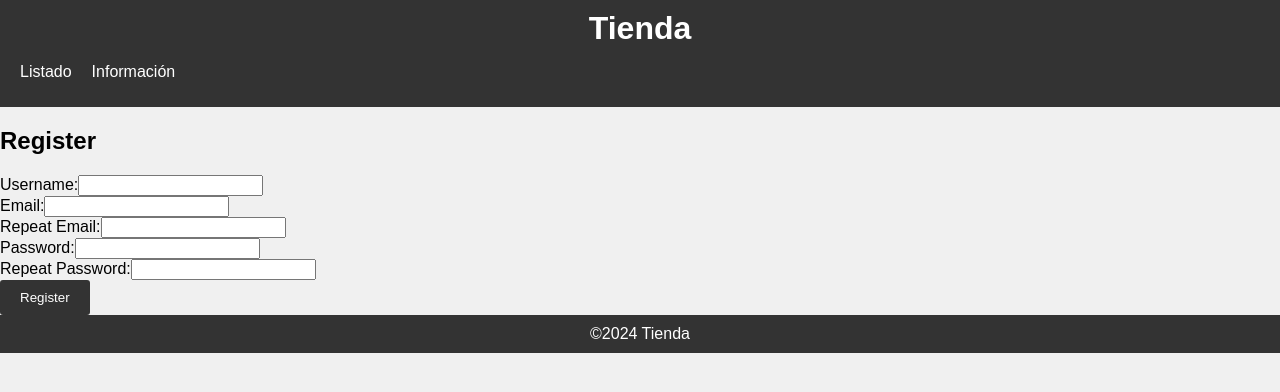
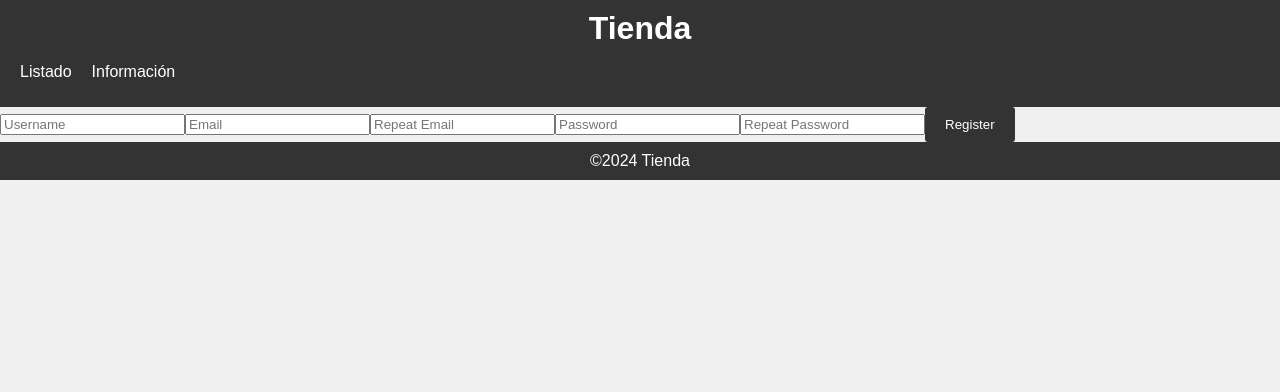
Before and after one commit to AsterisCrack/movies_web_frontend, a React (Vite) app in the folder moviesReact/: page /register in a window 1280 px wide. Shown: the top 392 px of the page. Built offline with nearby package versions, Linux system fonts and the light colour scheme.

Commit message:
Fixed basic functionality of register page

```diff
--- a/moviesReact/src/Register.jsx
+++ b/moviesReact/src/Register.jsx
@@ -1,122 +1,139 @@
-import React, { useState } from 'react';
+import React, { useState } from "react";
 
-const RegisterPage = () => {
-  const [username, setUsername] = useState('');
-  const [email, setEmail] = useState('');
-  const [repeatEmail, setRepeatEmail] = useState('');
-  const [password, setPassword] = useState('');
-  const [repeatPassword, setRepeatPassword] = useState('');
-  const [errorMessage, setErrorMessage] = useState('');
-  const [isDisabled, setIsDisabled] = useState(true);
+export default function RegisterPage() {
+  const [values, setValues] = useState({
+    username: "",
+    email: "",
+    password: "",
+    email2: "",
+    password2: ""
+  });
 
-  const handleUsernameChange = (event) => {
-    setUsername(event.target.value);
+  const handleInputChange = (event) => {
+    /* event.persist(); NO LONGER USED IN v.17*/
+    event.preventDefault();
+
+    const { name, value } = event.target;
+    setValues((values) => ({
+      ...values,
+      [name]: value
+    }));
   };
 
-  const handleEmailChange = (event) => {
-    setEmail(event.target.value);
-    validateFields();
-  };
+  const [submitted, setSubmitted] = useState(false);
+  const [valid, setValid] = useState(false);
 
-  const handleRepeatEmailChange = (event) => {
-    setRepeatEmail(event.target.value);
-    validateFields();
-  };
-
-  const handlePasswordChange = (event) => {
-    setPassword(event.target.value);
-    validateFields();
-  };
-
-  const handleRepeatPasswordChange = (event) => {
-    setRepeatPassword(event.target.value);
-    validateFields();
-  };
-
-  const validateFields = () => {
-
-    if (email !== repeatEmail) {
-    setErrorMessage('Emails do not match');
-    setIsDisabled(true);
-    } else if (password !== repeatPassword) {
-    setErrorMessage('Passwords do not match');
-    setIsDisabled(true);
-    } else if (!username || !email || !repeatEmail || !password || !repeatPassword) {
-    setErrorMessage('All fields are required');
-    setIsDisabled(false);
-    } else {
-      setErrorMessage('');
-      setIsDisabled(true);
+  const handleSubmit = (e) => {
+    e.preventDefault();
+    if (values.username && values.email && values.password && values.email2 && values.password2) {
+        // Check if the email addresses match and if the passwords match
+        if ((values.email == values.email2) && (values.password == values.password2)) {
+            setValid(true);
+        }
     }
-  };
-
-  const handleSubmit = (event) => {
-    event.preventDefault();
-    // Add your register logic here, such as sending a request to a server
-    console.log('Username:', username);
-    console.log('Email:', email);
-    console.log('Password:', password);
+    setSubmitted(true);
   };
 
   return (
-    <div>
-      <h2>Register</h2>
-      <form onSubmit={handleSubmit}>
-        <div>
-          <label htmlFor="username">Username:</label>
+    <div className="form-container">
+      <form className="register-form" onSubmit={handleSubmit}>
+        {submitted && valid && (
+          <div className="success-message">
+            <h3>
+              {" "}
+              Welcome {values.firstName} {values.lastName}{" "}
+            </h3>
+            <div> Your registration was successful! </div>
+          </div>
+        )}
+        {!valid && (
           <input
+            class="form-field"
             type="text"
-            id="username"
-            value={username}
-            onChange={handleUsernameChange}
-            required
+            placeholder="Username"
+            name="username"
+            value={values.username}
+            onChange={handleInputChange}
           />
-        </div>
-        <div>
-          <label htmlFor="email">Email:</label>
+        )}
+
+        {submitted && !values.username && (
+          <span id="username-error">Please enter a username</span>
+        )}
+
+        {!valid && (
           <input
+            class="form-field"
             type="email"
-            id="email"
-            value={email}
-            onChange={handleEmailChange}
-            required
+            placeholder="Email"
+            name="email"
+            value={values.email}
+            onChange={handleInputChange}
           />
-        </div>
-        <div>
-          <label htmlFor="repeatEmail">Repeat Email:</label>
+        )}
+
+        {submitted && !values.email && (
+          <span id="last-name-error">Please enter an email address</span>
+        )}
+
+        {!valid && (
           <input
+            class="form-field"
             type="email"
-            id="repeatEmail"
-            value={repeatEmail}
-            onChange={handleRepeatEmailChange}
-            required
+            placeholder="Repeat Email"
+            name="email2"
+            value={values.email2}
+            onChange={handleInputChange}
           />
-        </div>
-        <div>
-          <label htmlFor="password">Password:</label>
-          <input
+        )}
+
+        {submitted && !values.email2 && (
+          <span id="email-error">Please repeat your email address</span>
+        )}
+        {submitted && values.email2 && values.email2 != values.email && (
+          <span id="email-error">Email addresses do not match</span>
+        )}
+
+        {!valid && (
+        <input
+            class="form-field"
             type="password"
-            id="password"
-            value={password}
-            onChange={handlePasswordChange}
-            required
-          />
-        </div>
-        <div>
-          <label htmlFor="repeatPassword">Repeat Password:</label>
-          <input
+            placeholder="Password"
+            name="password"
+            value={values.password}
+            onChange={handleInputChange}
+        />
+        )}
+
+        {submitted && !values.password && (
+            <span id="password-error">Please enter a password</span>
+        )}
+
+        {!valid && (
+        <input
+            class="form-field"
             type="password"
-            id="repeatPassword"
-            value={repeatPassword}
-            onChange={handleRepeatPasswordChange}
-            required
-          />
-        </div>
-        {errorMessage && <div style={{ color: 'red' }}>{errorMessage}</div>}
-        <button type="submit" disabled={isDisabled}>Register</button>
+            placeholder="Repeat Password"
+            name="password2"
+            value={values.password2}
+            onChange={handleInputChange}
+        />
+        )}
+
+        {submitted && !values.password2 && (
+            <span id="password-error">Please repeat your password</span>
+        )}
+
+        {submitted && values.password2 && values.password2 != values.password && (
+            <span id="password-error">Passwords do not match</span>
+        )}
+
+        {!valid && (
+          <button class="form-field" type="submit">
+            Register
+          </button>
+        )}
       </form>
     </div>
   );
-};
-
-export default RegisterPage;
+}
```
